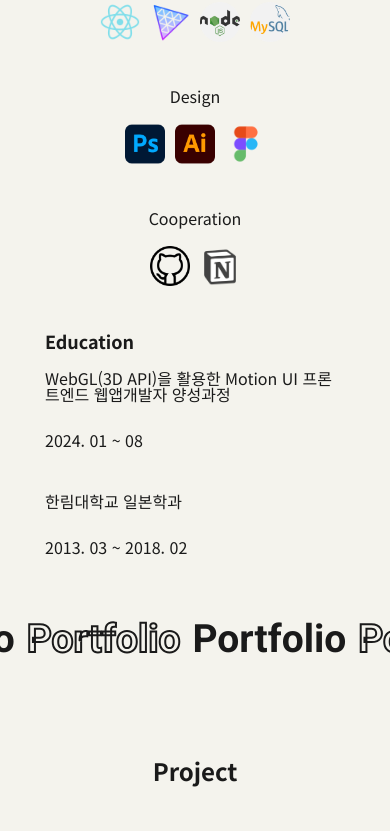
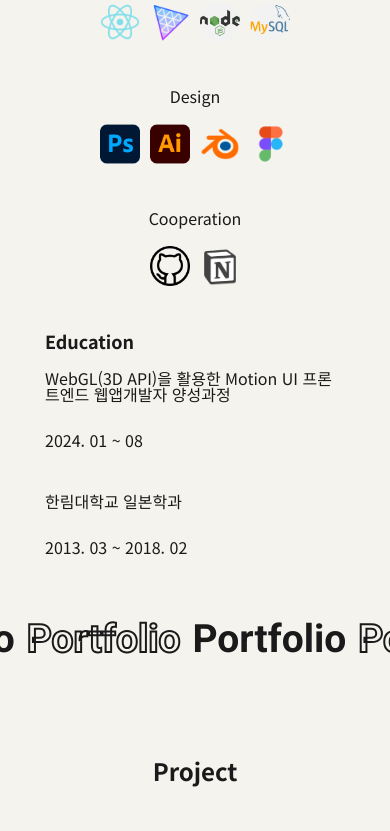
Before and after one commit to JURAMII/portfolio, a React (Vite) app: page / in a window 390 px wide. Shown: the part 1620-2451 px from the top of the page. Built offline with nearby package versions, Linux system fonts and the light colour scheme.

Commit message:
블렌더 스킬 추가

```diff
--- a/src/assets/img/images.jsx
+++ b/src/assets/img/images.jsx
@@ -25,6 +25,7 @@ import Me from './me.png';
 import Todo from './todo.png';
 import MySelf from './myself.png';
 import Catch from './catch.png';
+import Blender from './Blender.png'
 
-export { GithubW, CSS, GithubB, HTML, Jquery, JS, Mysql, Node, Notion, React, Three, Ps, Ai, Figma, Domino, Bizcar, Gongju, Kt, Socar, Night, Port, Gicova, Dict, Me, Todo, MySelf, Catch
+export { GithubW, CSS, GithubB, HTML, Jquery, JS, Mysql, Node, Notion, React, Three, Ps, Ai, Figma, Domino, Bizcar, Gongju, Kt, Socar, Night, Port, Gicova, Dict, Me, Todo, MySelf, Catch, Blender
  }
--- a/src/css/pageStyle.css
+++ b/src/css/pageStyle.css
@@ -134,6 +134,7 @@
 
 .skill ul {
     width: 200px;
+    gap: 5px;
 }
 
 .skill li {
@@ -353,6 +354,7 @@
 
     .skill ul {
         width: 100%;
+        gap: 0;
     }
 
     .edu {
--- a/src/pages/about.jsx
+++ b/src/pages/about.jsx
@@ -1,6 +1,6 @@
 import "../css/pageStyle.css";
 import Letter from '../components/letter';
-import { CSS, GithubB, HTML, Jquery, JS, Mysql, Node, Notion, React, Three, Ps, Ai, Figma, Me } from '../assets/img/images';
+import { CSS, GithubB, HTML, Jquery, JS, Mysql, Node, Notion, React, Three, Ps, Ai, Figma, Me, Blender } from '../assets/img/images';
 
 export default function About () {
 
@@ -38,6 +38,7 @@ export default function About () {
                                     <ul className='fe flex'>
                                         <li><img src={Ps} alt="ps" title='Photoshop'/></li>
                                         <li><img src={Ai} alt="ai" title='Illustrator'/></li>
+                                        <li><img src={Blender} alt="blenter" title='Blender'/></li>
                                         <li><img src={Figma} alt="figma" title='figma'/></li>
                                     </ul>
                                 </div>
```
Also changed, not shown: src/assets/img/Blender.png (added).
